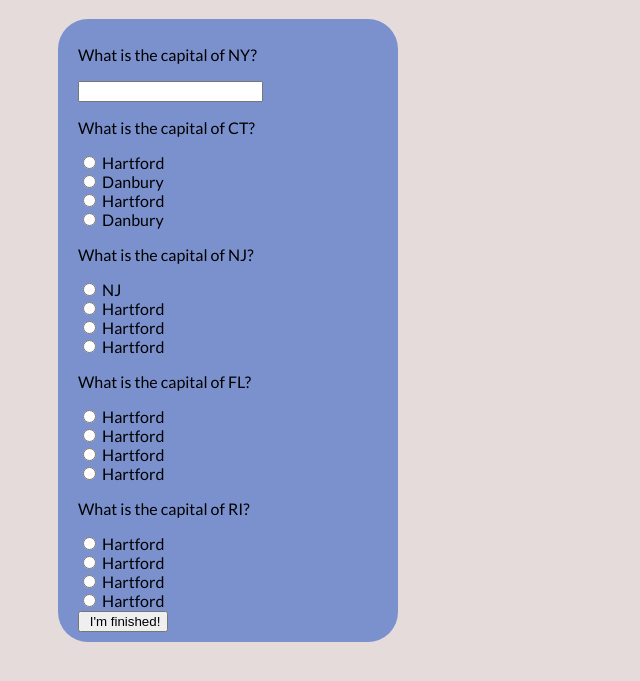
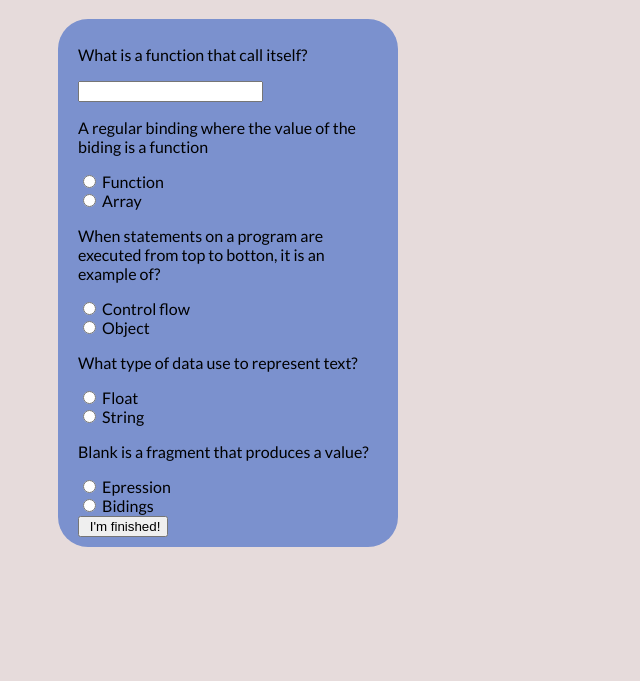
Before and after one commit to EliBadio/Coding-Quiz-HW4, a plain HTML site: page index.html in a window 1280 px wide. Shown: the part 63-744 px from the top of the page, without its empty margins (0-640 px from the left). Drawn offline with Linux system fonts and the light colour scheme.

Commit message:
push with update questions.

```diff
--- a/index.html
+++ b/index.html
@@ -17,32 +17,26 @@
 
 
 
-        <p> What is the capital of NY?</p>
+        <p> What is a function that call itself?</p>
         <input id="textbox" type= "text" name= "questions1">
 
-        <p> What is the capital of CT?</p>
-        <input type="radio" id= "mc" name= "questions2" value = "Hartford"> Hartford<br>
-        <input type="radio" id= "mc" name= "questions2" value = "Hartford"> Danbury<br>
-         <input type="radio" id= "mc" name= "questions2" value = "Hartford"> Hartford<br>
-        <input type="radio" id= "mc" name= "questions2" value = "Hartford"> Danbury<br>
+        <p> A regular binding where the value of the biding is a function </p>
+        <input type="radio" id= "mc" name= "questions2" value = "Hartford"> Function<br>
+        <input type="radio" id= "mc" name= "questions2" value = "Hartford"> Array<br>
 
-        <p> What is the capital of NJ?</p>
-        <input type="radio" id= "mc" name= "questions3" value = "Hartford"> NJ<br>
-        <input type="radio" id= "mc" name= "questions3" value = "Hartford"> Hartford<br>
-        <input type="radio" id= "mc" name= "questions3" value = "Hartford"> Hartford<br>
-        <input type="radio" id= "mc" name= "questions3" value = "Hartford"> Hartford<br>
+        <p> When statements on a program are executed from top to botton, it is an example of?</p>
+        <input type="radio" id= "mc" name= "questions3" value = "Hartford"> Control flow<br>
+        <input type="radio" id= "mc" name= "questions3" value = "Hartford"> Object<br>
 
-        <p> What is the capital of FL?</p>
-        <input type="radio" id= "mc" name= "questions4" value = "Hartford"> Hartford<br>
-        <input type="radio" id= "mc" name= "questions4" value = "Hartford"> Hartford<br>
-        <input type="radio" id= "mc" name= "questions4" value = "Hartford"> Hartford<br>
-        <input type="radio" id= "mc" name= "questions4" value = "Hartford"> Hartford<br>
+        <p> What type of data use to represent text?</p>
+        <input type="radio" id= "mc" name= "questions4" value = "Hartford"> Float<br>
+        <input type="radio" id= "mc" name= "questions4" value = "Hartford"> String<br>
 
-        <p> What is the capital of RI?</p>
-        <input type="radio" id= "mc" name= "questions5" value = "Hartford"> Hartford<br>
-        <input type="radio" id= "mc" name= "questions5" value = "Hartford"> Hartford<br>
-        <input type="radio" id= "mc" name= "questions5" value = "Hartford"> Hartford<br>
-        <input type="radio" id= "mc" name= "questions5" value = "Hartford"> Hartford<br>
+
+        <p> Blank is a fragment that produces a value?</p>
+        <input type="radio" id= "mc" name= "questions5" value = "Hartford"> Epression<br>
+        <input type="radio" id= "mc" name= "questions5" value = "Hartford"> Bidings<br>
+
 
         <input id =" btton" type = "button" value =" I'm finished!" onclick = "check();">
     </form>
```
